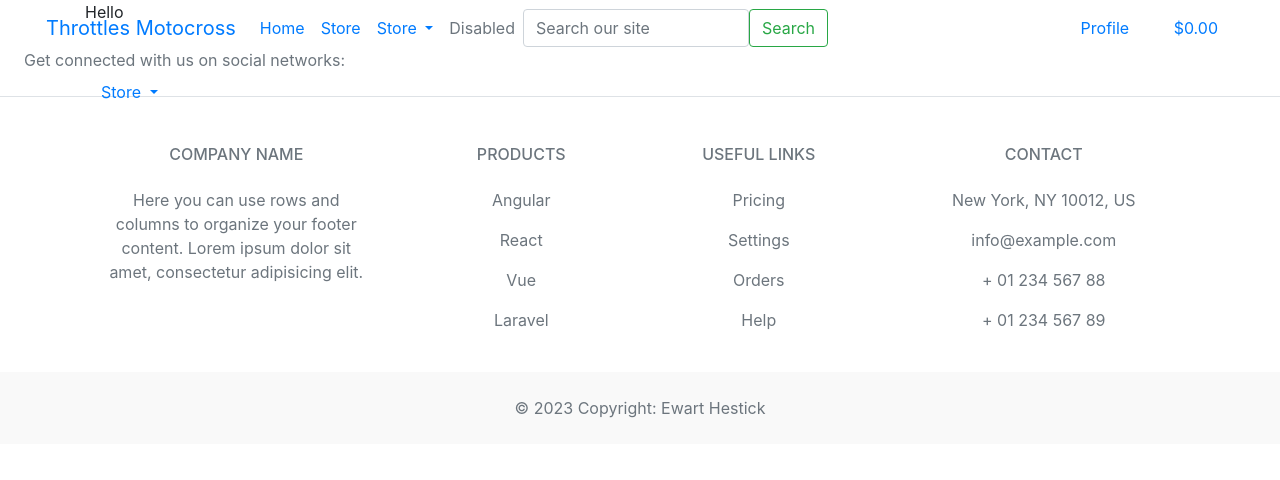
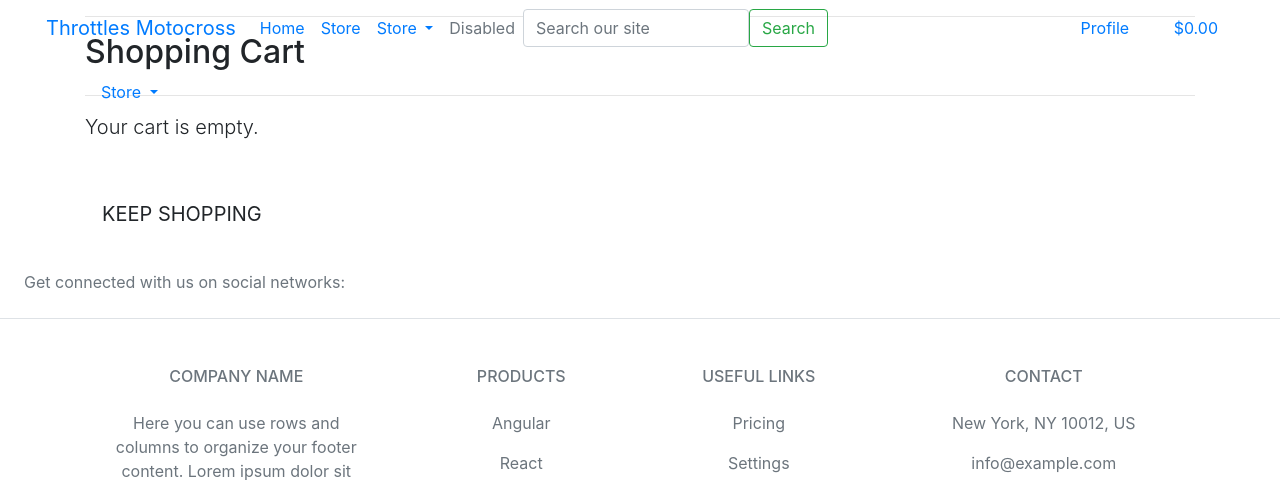
Before and after one commit to Ewie1/CI_PP5_throttles_motocross, a Django app: page /cart/ in a window 1280 px wide. Shown: the top 480 px of the page. Run offline with Django 3.2, Linux system fonts and the light colour scheme.

Commit message:
Create code to handle shooping cart and delivery functions

```diff
--- /dev/null
+++ b/cart/contexts.py
@@ -0,0 +1,30 @@
+from decimal import Decimal
+from django.conf import settings
+
+
+def cart_contents(request):
+
+    cart_items = []
+    total = 0
+    product_count = 0
+
+    if total < settings.FREE_DELIVERY_THRESHOLD:
+        delivery = total * Decimal(settings.STANDARD_DELIVERY_PERCENTAGE / 100)
+        free_delivery_delta = settings.FREE_DELIVERY_THRESHOLD - total
+    else:
+        delivery = 0
+        free_delivery_delta = 0
+
+    grand_total = delivery + total
+
+    context = {
+        'basket_items': cart_items,
+        'total': total,
+        'product_count': product_count,
+        'delivery': delivery,
+        'free_delivery_delta': free_delivery_delta,
+        'free_delivery_threshold': settings.FREE_DELIVERY_THRESHOLD,
+        'grand_total': grand_total,
+    }
+
+    return context
--- a/cart/templates/cart/cart.html
+++ b/cart/templates/cart/cart.html
@@ -2,5 +2,30 @@
 {% load static %}
 
 {% block content %}
-<div class="container">Hello</div>
+<div class="overlay"></div>
+<div class="container mb-2">
+    <div class="row">
+        <div class="col">
+            <hr>
+            <h2 class="logo-font mb-4">Shopping Cart</h2>
+            <hr>
+        </div>
+    </div>
+
+    <div class="row">
+        <div class="col">
+            {% if cart_items %}
+            <div class="table-responsive rounded"></div>
+            {% else %}
+            <p class="lead mb-5">Your cart is empty.</p>
+            <a href="{% url 'products' %}" class="btn btn-outline-black rounded-0 btn-lg">
+                <span class="icon">
+                    <i class="fas fa-chevron-left"></i>
+                </span>
+                <span class="text-uppercase">Keep Shopping</span>
+            </a>
+            {% endif %}
+        </div>
+    </div>
+</div>
 {% endblock %}
--- a/throttles_motocross/settings.py
+++ b/throttles_motocross/settings.py
@@ -73,6 +73,7 @@ TEMPLATES = [
                 'django.template.context_processors.request',
                 'django.contrib.auth.context_processors.auth',
                 'django.contrib.messages.context_processors.messages',
+                'cart.contexts.cart_contents',
             ],
         },
     },
@@ -160,3 +161,6 @@ MEDIA_ROOT = os.path.join(BASE_DIR, 'media')
 # https://docs.djangoproject.com/en/3.2/ref/settings/#default-auto-field
 
 DEFAULT_AUTO_FIELD = 'django.db.models.BigAutoField'
+
+FREE_DELIVERY_THRESHOLD = 49
+STANDARD_DELIVERY_PERCENTAGE = 10
```
